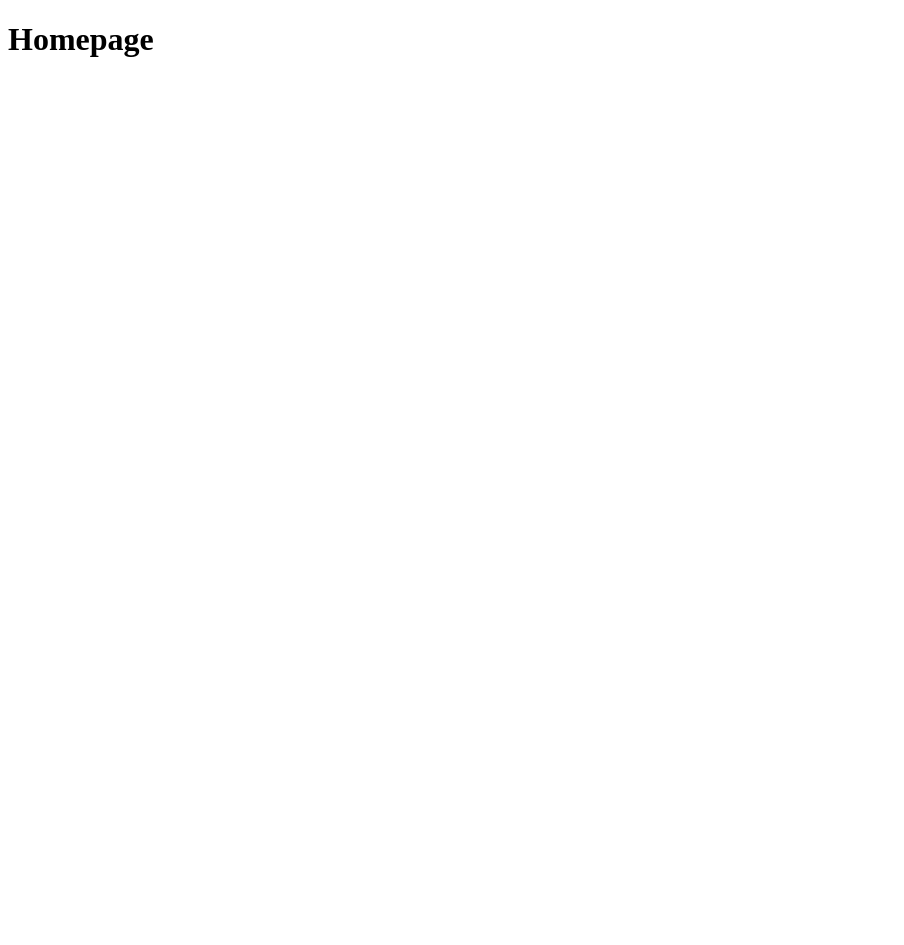
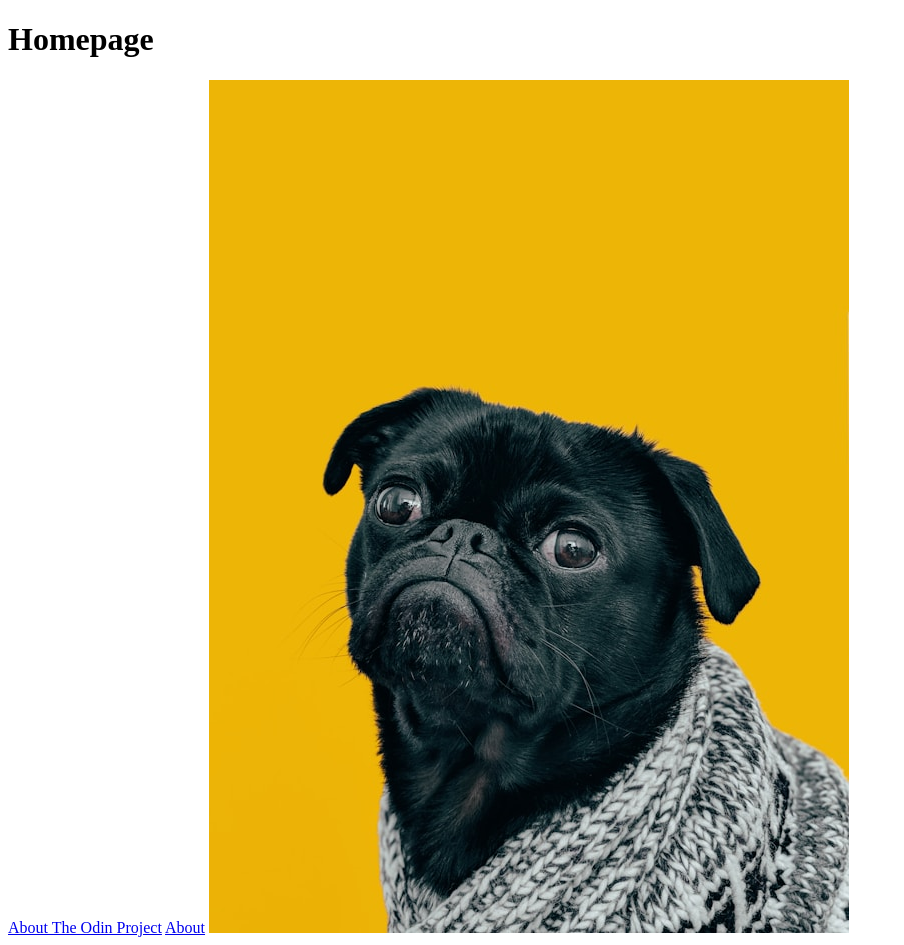
Before and after one commit to tickri/odin-links-and-images, a plain HTML site: page index.html in a window 1280 px wide. Shown: the whole page, without its empty margins (0-904 px from the left). Before the commit the page ends 800 px from the top, so only its background shows below. Drawn offline with Linux system fonts and the light colour scheme.

Commit message:
edited index.html with img of dog.jpg

```diff
--- a/index.html
+++ b/index.html
@@ -7,6 +7,11 @@
 </head>
 <body>
     <h1>Homepage</h1>
+    <a href="https://www.theodinproject.com/about">About The Odin Project</a>
+
+    <a href="./pages/about.html">About</a>
+
+    <img src="./images/dog.jpg" alt="">
 
 
 </body>
```
